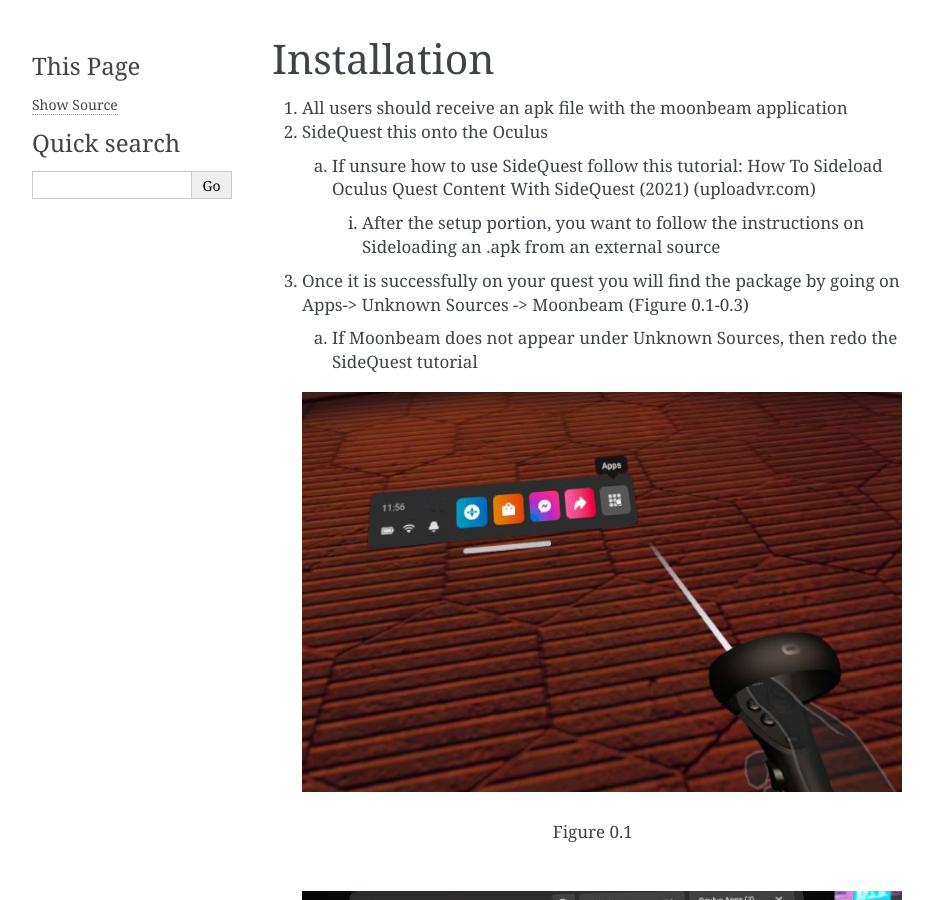
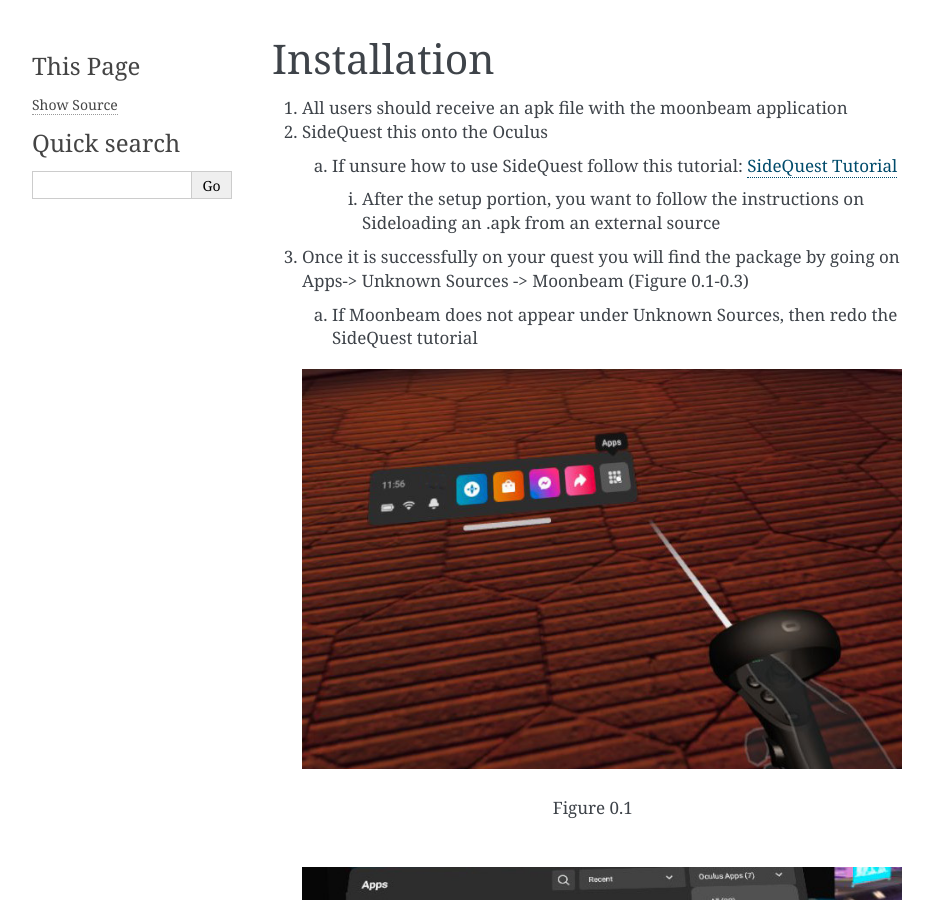
Before and after one commit to Moonbeam-Inc/Moonbeam-UserGuide, a Sphinx documentation site: the page built from docs/_pages/installation.rst, in a window 1280 px wide and 900 px high. Shown: the whole window, without its empty margins (148-1081 px from the left). Built offline with Sphinx 7.4.7, drawn with Linux system fonts in a browser that asks for light colours.

Commit message:
fixed link issue with sidequest

```diff
--- a/docs/_pages/installation.rst
+++ b/docs/_pages/installation.rst
@@ -9,7 +9,7 @@
 2)	SideQuest this onto the Oculus
 
 
-    a.	If unsure how to use SideQuest follow this tutorial: How To Sideload Oculus Quest Content With SideQuest (2021) (uploadvr.com)
+    a.	If unsure how to use SideQuest follow this tutorial: `SideQuest Tutorial <https://uploadvr.com/sideloading-quest-how-to/#:~:text=Allow%20USB%20debugging%20between%20your%20computer%20and%20your,the%20%E2%80%98Always%20allow%20from%20this%20...%20More%20items>`_
 
 
         i.	After the setup portion, you want to follow the instructions on Sideloading an .apk from an external source
```
Also changed, not shown: 5 other files.
